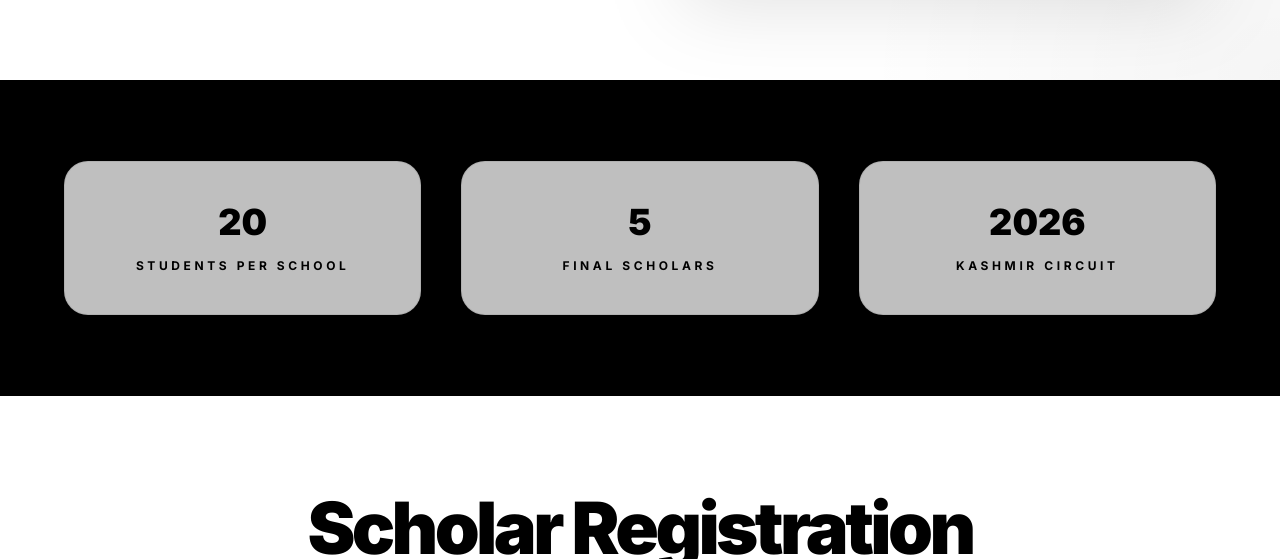
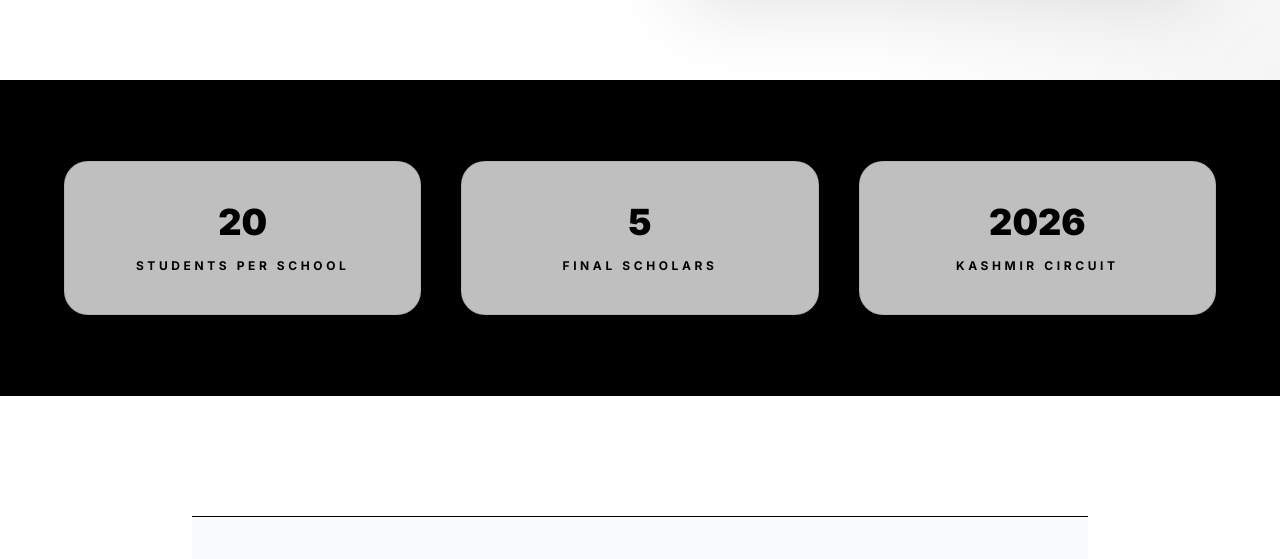
Before and after one commit to tafheemfarooq1310-hash/gsc-2026, a plain HTML site: page intracore.html in a window 1280 px wide. Shown: the part 572-1131 px from the top of the page. Drawn offline with nearby package versions, Linux system fonts and the light colour scheme.

Commit message:
Update intracore.html

```diff
--- a/intracore.html
+++ b/intracore.html
@@ -306,7 +306,7 @@
       <div class="max-w-4xl mx-auto">
         <div class="mb-20 text-center">
           <h2 class="text-5xl md:text-7xl font-black tracking-tighter mb-6">
-            Scholar Registration
+
           </h2>
 
 
```
